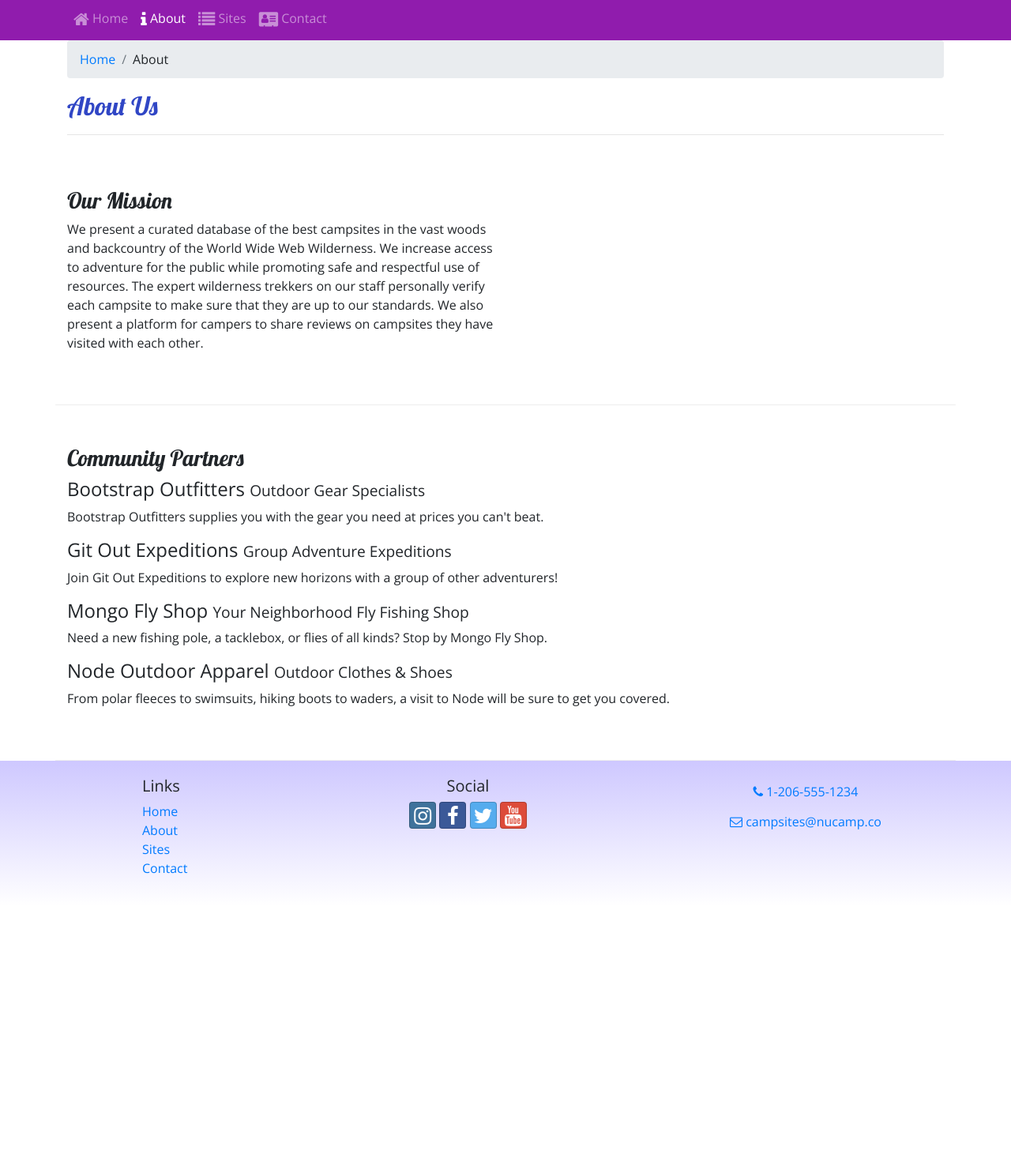
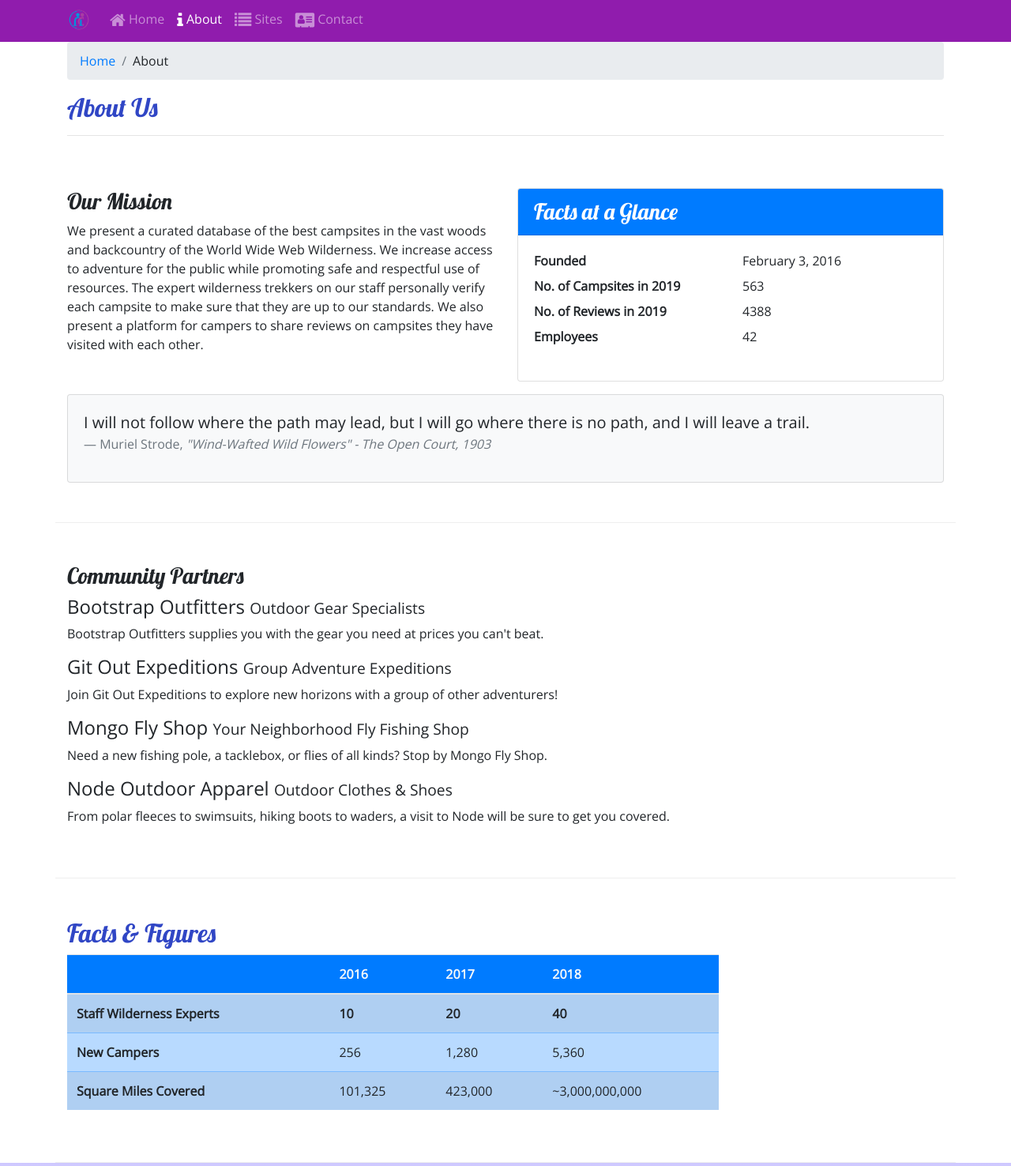
Before and after one commit to erickorth7/Nucamp-Course-Project, a website: page aboutus.html in a window 1280 px wide. Shown: the part 167-1643 px from the top of the page at 79% size. Before the commit the page ends 1314 px from the top, so only its background shows below. Drawn offline with nearby package versions, Linux system fonts and the light colour scheme.

Commit message:
Added tables and cards in aboutus.html and images and media objects in index.html

```diff
--- a/aboutus.html
+++ b/aboutus.html
@@ -24,6 +24,9 @@
     <header class="jumbotron jumbotron-fluid">
         <div class="container">
             <div class="row">
+                <div class="col-4 col-sm-3 col-md-2 align-self-center">
+                    <a href="index.html"><img src="img/logo.png" class="img-fluid" /></a>
+                </div>
                 <div class="col">
                     <h1>NuCamp</h1>
                     <h2>a better way to camp</h2>
@@ -35,7 +38,8 @@
     <!-- NAVBAR -->
     <nav class="navbar navbar-expand-sm navbar-dark sticky-top">
         <div class="container">
-            <button class="navbar-toggler ml-auto" type="button" data-toggle="collapse" data-target="#nucampNavbar">
+            <a class="navbar-brand" href="index.html"><img src="img/logo.png" height="30" width="30" /></a>
+            <button class="navbar-toggler" type="button" data-toggle="collapse" data-target="#nucampNavbar">
                 <span class="navbar-toggler-icon"></span>
             </button>
             <div class="collapse navbar-collapse" id="nucampNavbar">
@@ -68,6 +72,35 @@
                 <h3>Our Mission</h3>
                 <p>We present a curated database of the best campsites in the vast woods and backcountry of the World Wide Web Wilderness. We increase access to adventure for the public while promoting safe and respectful use of resources. The expert wilderness trekkers on our staff personally verify each campsite to make sure that they are up to our standards. We also present a platform for campers to share reviews on campsites they have visited with each other.</p>
             </div>
+            <div class="col-sm-6">
+                <div class="card">
+                    <h3 class="card-header bg-primary text-white">Facts at a Glance</h3>
+                    <div class="card-body">
+                        <dl class="row">
+                            <dt class="col-6">Founded</dt>
+                            <dd class="col-6">February 3, 2016</dd>
+                            <dt class="col-6">No. of Campsites in 2019</dt>
+                            <dd class="col-6">563</dd>
+                            <dt class="col-6">No. of Reviews in 2019</dt>
+                            <dd class="col-6">4388</dd>
+                            <dt class="col-6">Employees</dt>
+                            <dd class="col-6">42</dd>
+                        </dl>
+                    </div>
+                </div>
+            </div>
+            <div class="col">
+                <div class="card bg-light mt-3">
+                    <blockquote class="blockquote card-body">
+                        <p class="mb-0">I will not follow where the path may lead, but I will go where there is no path, and I will leave a trail.</p>
+                        <footer class="blockquote-footer">Muriel Strode,
+                            <cite title="Source Title">"Wind-Wafted Wild Flowers" -
+                            The Open Court, 1903
+                            </cite>
+                        </footer>
+                    </blockquote>
+                </div>
+            </div>
         </div>
 
         <div class="row row-content">
@@ -83,9 +116,46 @@
                 <p class="d-none d-sm-block">From polar fleeces to swimsuits, hiking boots to waders, a visit to Node will be sure to get you covered.</p>
             </div>
         </div>
+        <div class="row row-content">
+            <div class="col-sm-9">
+                <h2>Facts &amp; Figures</h2>
+                <div class="table-responsive">
+                    <table class="table table-striped">
+                        <thead>
+                            <tr class="bg-primary text-light">
+                                <th></th>
+                                <th>2016</th>
+                                <th>2017</th>
+                                <th>2018</th>
+                            </tr>
+                        </thead>
+                        <tbody class="table-primary">
+                            <tr>
+                                <th>Staff Wilderness Experts</th>
+                                <th>10</th>
+                                <th>20</th>
+                                <th>40</th>
+                            </tr>
+                            <tr>
+                                <th>New Campers</th>
+                                <td>256</td>
+                                <td>1,280</td>
+                                <td>5,360</td>
+                            </tr>
+                            <tr>
+                                <th>Square Miles Covered</th>
+                                <td>101,325</td>
+                                <td>423,000</td>
+                                <td>~3,000,000,000</td>
+                            </tr>
+                        </tbody>
+                    </table>
+                </div>
+            </div>
+        </div>
     </div>
 
-    <footer>
+    <footer class="site-footer">
         <div class="container">
             <div class="row">
                 <div class="col-4 col-sm-2 offset-1">
--- a/css/styles.css
+++ b/css/styles.css
@@ -14,7 +14,7 @@ header h2 {
     color: #CEC8FF;
 }
 
-footer {
+.site-footer {
     background-image: linear-gradient(#CEC8FF, white);
     padding: 20px 0;
 }
```
Also changed, not shown: contactus.html (+6 -2 lines), index.html (+20 -6 lines), img/bootstrap-thumb.png (added), img/breadcrumb-trail-thumb.jpg (added), img/breadcrumb-trail.jpg (added), img/chrome-river-thumb.jpg (added), img/chrome-river.jpg (added), img/logo.png (added), img/react-lake-thumb.jpg (added), img/react-lake.jpg (added), 1 other file.
